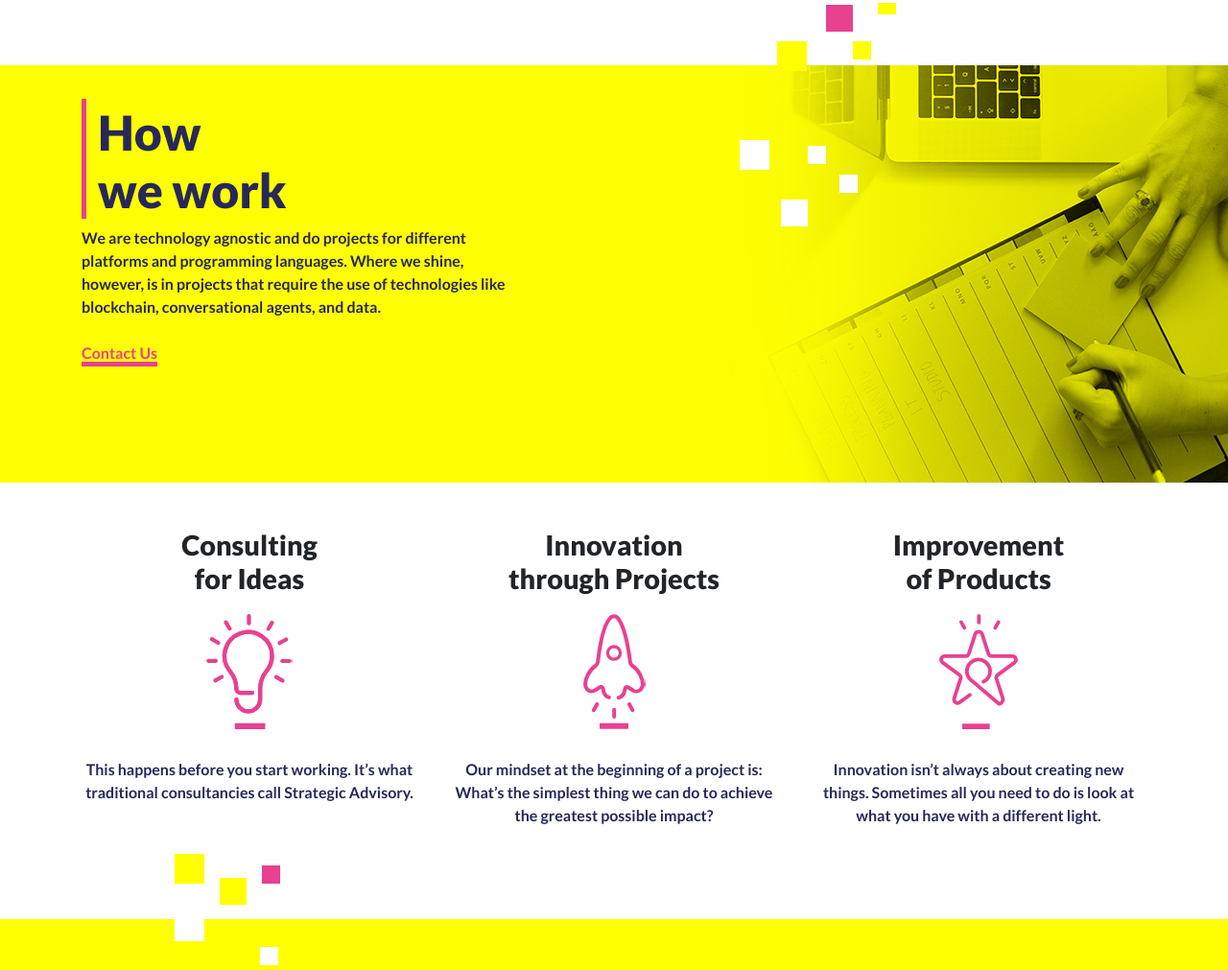
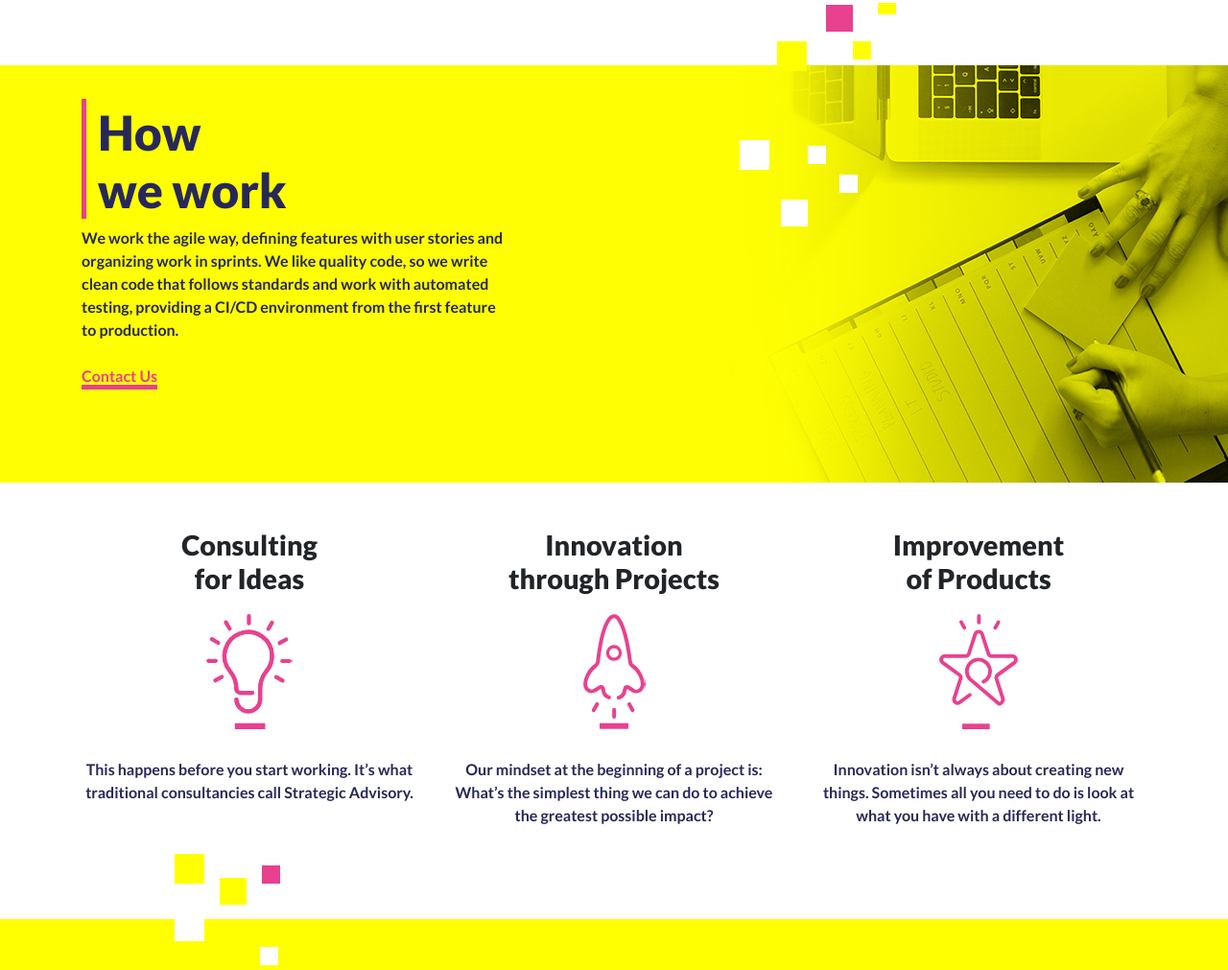
Before and after one commit to Wealize/TheNeonProject.github.io, a plain HTML site: page index.html in a window 1280 px wide. Shown: the part 3042-4053 px from the top of the page at 96% size. Drawn offline with nearby package versions, Linux system fonts and the light colour scheme.

Commit message:
how we work

```diff
--- a/index.html
+++ b/index.html
@@ -159,7 +159,7 @@
                 <div class="row">
                   <div class="col-lg-5 box-services">
                     <h1 class="title">How<br>we work</h1>
-                    <p class="text-faded mb-4">We are technology agnostic and do projects for different platforms and programming languages. Where we shine, however, is in projects that require the use of technologies like blockchain, conversational agents, and data.</p>
+                    <p class="text-faded mb-4">We work the agile way, defining features with user stories and organizing work in sprints. We like quality code, so we write clean code that follows standards and work with automated testing, providing a CI/CD environment from the first feature to production.</p>
                     <a class="" href="#contact">Contact Us</a>
                   </div>
                 </div>
```
